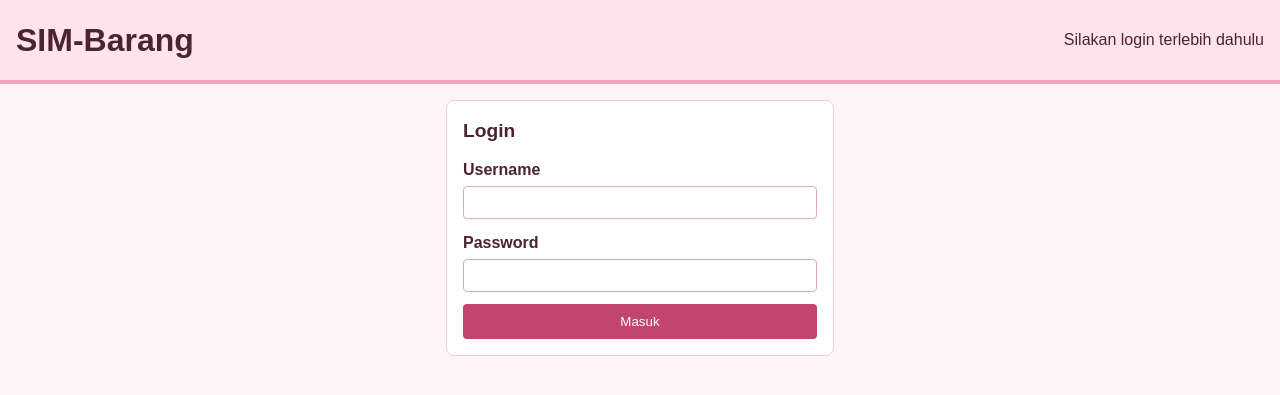
After one commit to salsabilajulia107-ui/sim-barang-062530801595, a PHP site: page /login.php in a window 1280 px wide. The commit adds this page. Shown: the top 395 px of the page. Run offline with PHP 8.4, Linux system fonts and the light colour scheme.

Commit message:
Pertemuan 6 login session.

```diff
--- /dev/null
+++ b/login.php
@@ -0,0 +1,68 @@
+<?php
+session_start();
+
+// Data pengguna dalam array asosiatif (username => password)
+$users = [
+    "caca" => "ayahbunda10",
+    "petugas" => "petugas123"
+];
+
+// Kalau sudah login, langsung ke halaman utama
+if (isset($_SESSION["login"])) {
+    header("Location: index.php");
+    exit;
+}
+
+$error = "";
+
+if ($_SERVER["REQUEST_METHOD"] === "POST") {
+    $username = trim($_POST["username"]);
+    $password = $_POST["password"];
+
+    if (isset($users[$username]) && $users[$username] === $password) {
+        $_SESSION["login"] = true;
+        $_SESSION["username"] = $username;
+        header("Location: index.php");
+        exit;
+    } else {
+        $error = "Username atau password salah!";
+    }
+}
+?>
+<!DOCTYPE html>
+<html lang="id">
+<head>
+    <meta charset="UTF-8">
+    <meta name="viewport" content="width=device-width, initial-scale=1.0">
+    <title>Login SIM-Barang</title>
+    <link rel="stylesheet" href="style.css">
+</head>
+<body>
+
+    <header>
+        <h1>SIM-Barang</h1>
+        <p>Silakan login terlebih dahulu</p>
+    </header>
+
+    <main style="grid-template-columns: 1fr; max-width: 420px; margin: 0 auto;">
+        <section>
+            <h2>Login</h2>
+            <?php if ($error !== "") { ?>
+                <p style="color: #c62828; margin-bottom: 12px;"><?= $error ?></p>
+            <?php } ?>
+            <form action="login.php" method="post">
+                <p>
+                    <label for="username">Username</label><br>
+                    <input type="text" id="username" name="username" required>
+                </p>
+                <p>
+                    <label for="password">Password</label><br>
+                    <input type="password" id="password" name="password" required>
+                </p>
+                <button type="submit">Masuk</button>
+            </form>
+        </section>
+    </main>
+
+</body>
+</html>
--- /dev/null
+++ b/logout.php
@@ -0,0 +1,6 @@
+<?php
+session_start();
+session_unset();
+session_destroy();
+header("Location: login.php");
+exit;
```
Also changed, not shown: Barang.php (added, +20 -0 lines), index.php (renamed from index.html, +9 -0 lines), simpan.php (+15 -5 lines).
